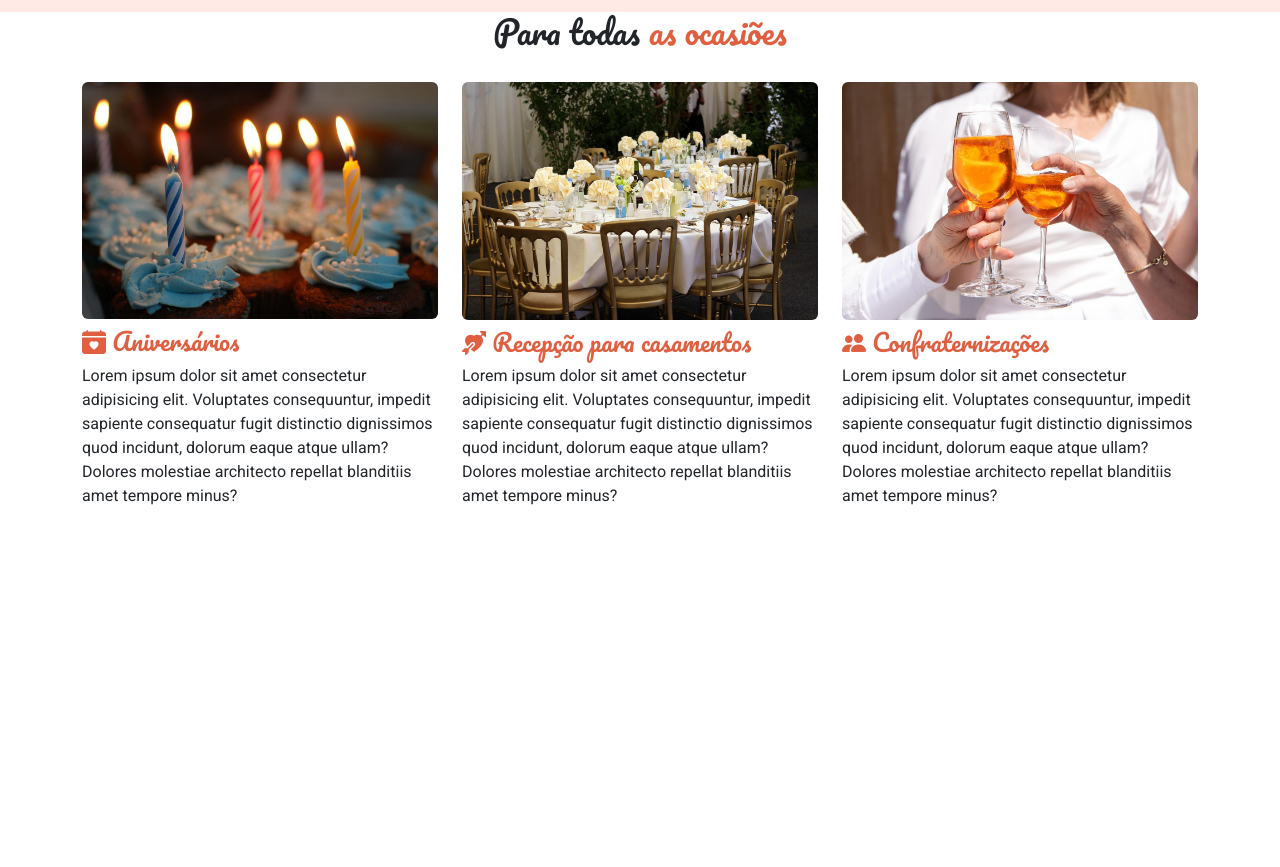
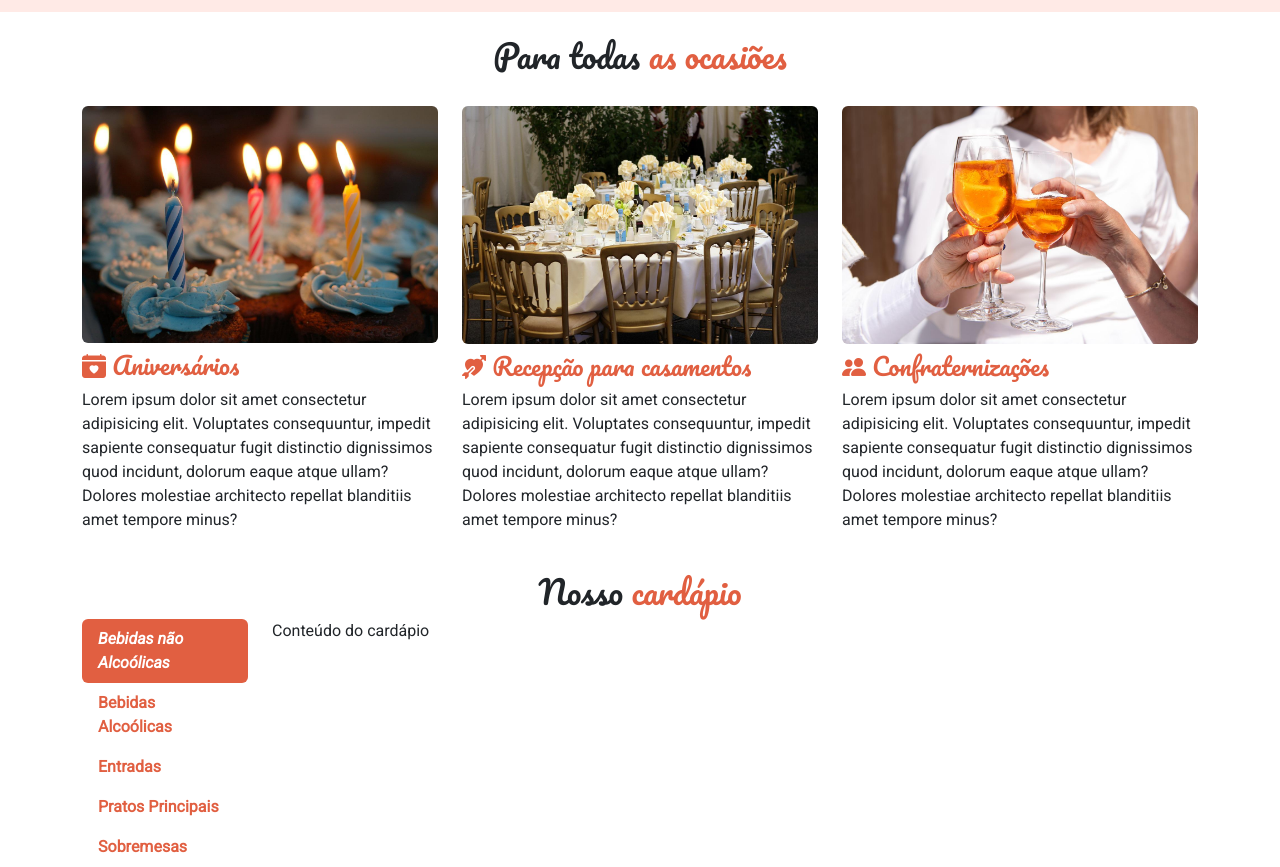
Before and after one commit to LimaAlysson/projeto_site_restaurante, a plain HTML site: page index.html in a window 1280 px wide. Shown: the part 1332-2199 px from the top of the page. Before the commit the page ends 1856 px from the top, so only its background shows below. Drawn offline with nearby package versions, Linux system fonts and the light colour scheme.

Commit message:
feature/ iniciando a sessão de cardápio

```diff
--- a/index.html
+++ b/index.html
@@ -12,7 +12,7 @@
     <link rel="stylesheet" href="./main.css">
 </head>
 <body>
-    <header class="navbar navbar-expand-lg sticky-top p-4" id="cabeacalho">
+    <header class="navbar navbar-expand-lg sticky-top p-4" id="cabecalho">
         <div class="container">
             <h1 class="navbar-brand m-0 section-title">Nome do restaurante</h1>
             <button class="navbar-toggler" data-bs-toggle="collapse" data-bs-target="#menu-navegacao">
@@ -105,7 +105,7 @@
             </div>
         </section>
         <section id="eventos">
-            <div class="container">
+            <div class="container pt-4">
                 <div class="row">
                     <h2 class="section-title text-center">Para todas <span>as ocasiões</span></h2>
                 </div>
@@ -134,6 +134,27 @@
                 </div>
             </div>
         </section>
+        <section id="cardapio">
+            <div class="container pt-4">
+                <div class="row">
+                    <h2 class="section-title text-center">Nosso <span>cardápio</span></h2>
+                </div>
+                <div class="row">
+                    <aside class="col-md-2">
+                        <nav class="nav nav-pills flex-column nav-cardapio">
+                            <button type="button" class="fw-bold text-start nav-link text-colored active">Bebidas não Alcoólicas</button>
+                            <button type="button" class="fw-bold text-start nav-link text-colored">Bebidas Alcoólicas</button>
+                            <button type="button" class="fw-bold text-start nav-link text-colored">Entradas</button>
+                            <button type="button" class="fw-bold text-start nav-link text-colored">Pratos Principais</button>
+                            <button type="button" class="fw-bold text-start nav-link text-colored">Sobremesas</button>
+                        </nav>
+                    </aside>
+                    <div class="col-md-10">
+                        Conteúdo do cardápio
+                    </div>
+                </div>
+            </div>
+        </section>
     </div>
 
 
--- a/main.css
+++ b/main.css
@@ -2,15 +2,20 @@
     background-color: #e15f41;
 }
 
-.nav .nav-link.active {
+#cabecalho .nav .nav-link.active {
     background-color: #fff;
     color: #e15f41;
 }
 
-.nav .nav-link,
+#cabecalho .nav .nav-link,
 .navbar-brand,
-.navbar-brand:hover {
+.navbar-brand:hover,
+.nav-cardapio .nav-link.active:hover {
     color: #fff;
+}
+
+.text-colored {
+    color: #e15f41;
 }
 
 .roboto-normal {
@@ -60,3 +65,13 @@ body {
 #eventos h3.section-title {
     color: #e15f41;
 }
+
+.nav-cardapio .nav-link.active {
+    background-color: #e15f41;
+    color: #fff;
+    font-style: italic;
+}
+
+.nav-cardapio .nav-link:hover {
+    color: #e15f41
+}
```
